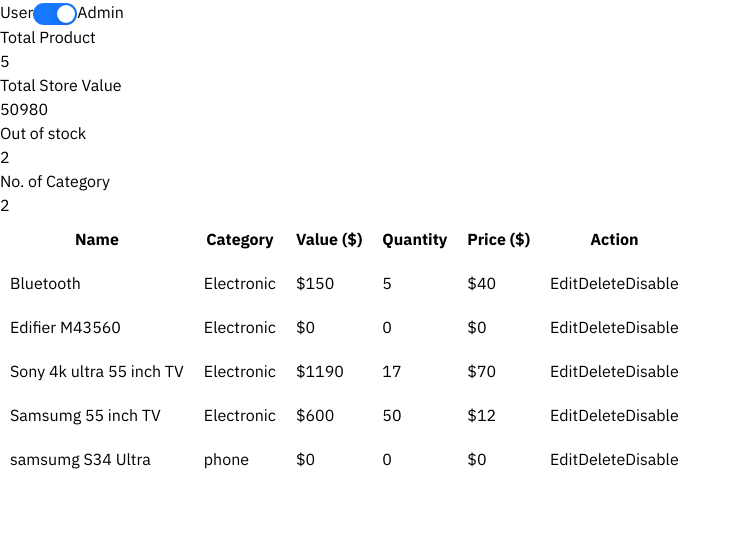
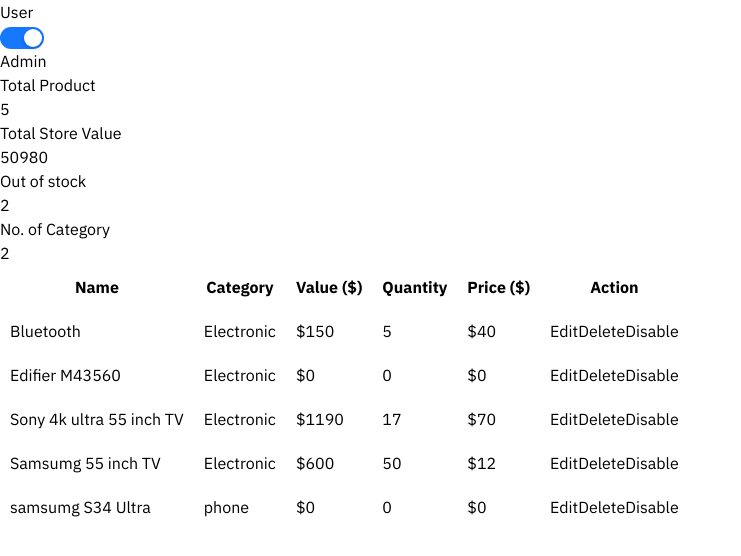
Before and after one commit to kedaroo/inventory-management-private, a React (Vite) app: page / in a window 1280 px wide. Shown: the top 556 px of the page, without its empty margins (0-741 px from the left). Built offline with nearby package versions, Linux system fonts and the light colour scheme; no server answers.

Commit message:
apply styles to header

```diff
--- a/src/components/header/header.tsx
+++ b/src/components/header/header.tsx
@@ -10,10 +10,14 @@
   };
 
   return (
-    <header>
-      User
+    <header className="border-b p-2 flex items-center gap-2 justify-end">
+      <div>
+        User
+      </div>
       <Switch value={role === "admin"} onChange={handleChange} />
-      Admin
+      <div>
+        Admin
+      </div>
     </header>
   );
 }
```
